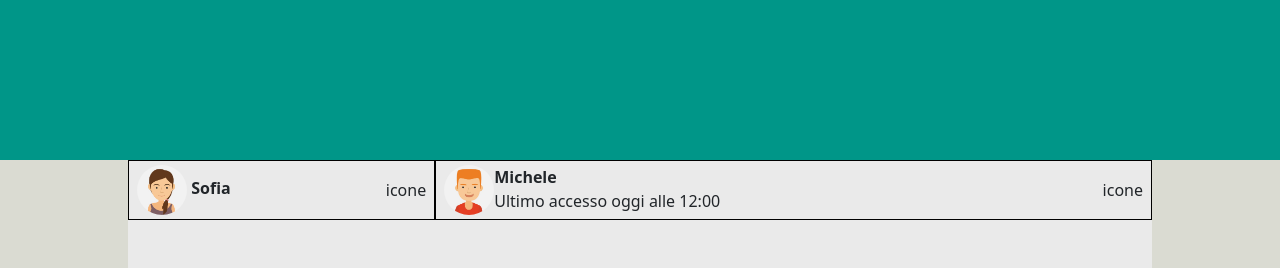
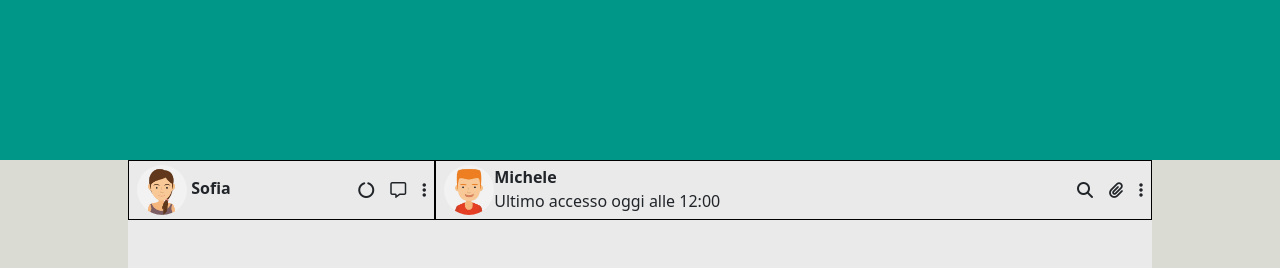
Before and after one commit to AlessioGuglielmino/vue-boolzapp, a plain HTML site: page index.html in a window 1280 px wide. Shown: the top 268 px of the page. Drawn offline with nearby package versions, Linux system fonts and the light colour scheme.

Commit message:
barra-superiore

```diff
--- a/index.html
+++ b/index.html
@@ -56,7 +56,11 @@
                     <img class="user-img" src="./img/avatar_io.jpg" alt="" />
                     <span> <strong>Sofia</strong></span>
                   </div>
-                  <div>icone</div>
+                  <div class="d-flex gap-3">
+                    <div><i class="fa-solid fa-circle-notch"></i></div>
+                    <div><i class="fa-regular fa-message"></i></div>
+                    <div><i class="fa-solid fa-ellipsis-vertical"></i></div>
+                  </div>
                 </div>
               </div>
 
@@ -73,7 +77,11 @@
                       >
                     </div>
                   </div>
-                  <div>icone</div>
+                  <div class="d-flex gap-3">
+                    <div><i class="fa-solid fa-magnifying-glass"></i></div>
+                    <div><i class="fa-solid fa-paperclip"></i></div>
+                    <div><i class="fa-solid fa-ellipsis-vertical"></i></div>
+                  </div>
                 </div>
               </div>
             </div>
```
